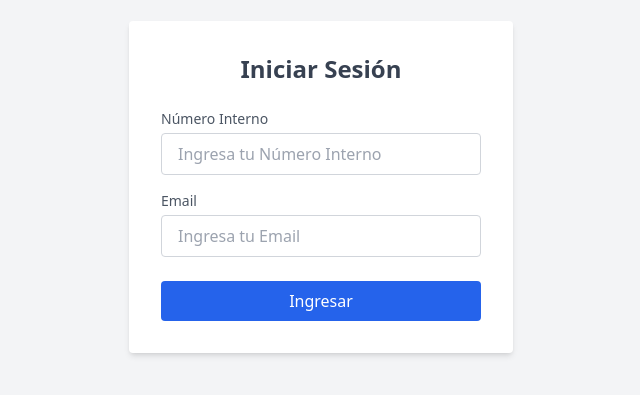
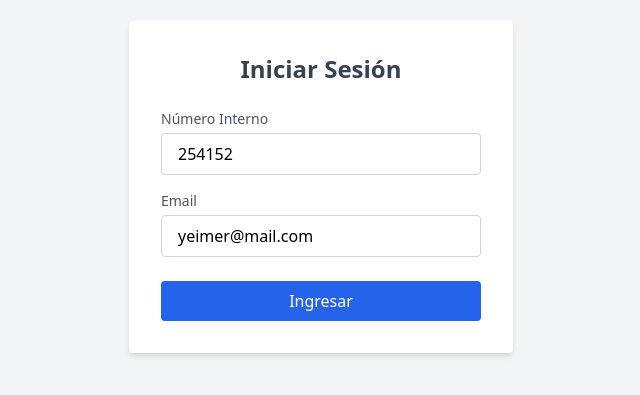
Before and after one commit to Jaferye97/PruebaTecnicaNebulae, a React (Create React App) app in the folder frontend/: page / in a window 1280 px wide. Shown: the part 213-608 px from the top of the page, without its empty margins (319-959 px from the left). Built offline with nearby package versions, Linux system fonts and the light colour scheme; no server answers.

Commit message:
Frontend: Se agrega la funcionalidad de la página de bienvenida (Login).

```diff
--- a/frontend/src/index.js
+++ b/frontend/src/index.js
@@ -3,11 +3,15 @@ import ReactDOM from 'react-dom/client';
 import App from './App';
 import reportWebVitals from './reportWebVitals';
 import './index.css';
+import { Provider } from 'react-redux';
+import { store } from './stores';
 
 const root = ReactDOM.createRoot(document.getElementById('root'));
 root.render(
   <React.StrictMode>
-    <App />
+    <Provider store={store}>
+      <App />
+    </Provider>
   </React.StrictMode>
 );
 
--- a/frontend/src/pages/welcome/usePaginaWelcome.js
+++ b/frontend/src/pages/welcome/usePaginaWelcome.js
@@ -2,16 +2,27 @@
 import { useState } from 'react';
 
 //External Components
+import { useNavigate } from 'react-router-dom';
 import { useFormik } from 'formik';
 import * as Yup from 'yup';
 
+//INTERNAL SERVICES
+import { requestData } from '../../services/apiService';
+
+//REDUX
+import { useDispatch } from 'react-redux';
+import { asignarUsuario } from '../../stores/usuarioSlice';
+
 export const usePaginaWelcome = () => {
+  const navigate = useNavigate();
+  const dispatch = useDispatch();
+
   const [loadingLogin, setLoadingLogin] = useState(false);
 
   const formik = useFormik({
     initialValues: {
-      numInterno: '',
-      email: '',
+      numInterno: '254152',
+      email: 'yeimer@mail.com',
     },
     validationSchema: Yup.object({
       numInterno: Yup.number()
@@ -20,16 +31,20 @@ export const usePaginaWelcome = () => {
       email: Yup.string().email('Correo inválido').required('Este campo es obligatorio'),
     }),
     onSubmit: (values) => {
-      console.log('Login con:', values);
-      handleSubmit();
+      handleSubmit(values);
     },
   });
 
-  const handleSubmit = () => {
+  const handleSubmit = async (values) => {
     setLoadingLogin(true);
-    setTimeout(() => {
-      setLoadingLogin(false);
-    }, 1500);
+    const response = await requestData('post', '/login', values);
+
+    if (response.ok) {
+      dispatch(asignarUsuario(response.datos));
+      navigate('/Producto');
+    }
+
+    setLoadingLogin(false);
   };
 
   const stateUpdaters = {};
--- /dev/null
+++ b/frontend/src/stores/index.js
@@ -0,0 +1,8 @@
+import { configureStore } from '@reduxjs/toolkit';
+import usuarioReducer from './usuarioSlice';
+
+export const store = configureStore({
+  reducer: {
+    user: usuarioReducer,
+  },
+});
--- /dev/null
+++ b/frontend/src/stores/usuarioSlice.js
@@ -0,0 +1,24 @@
+import { createSlice } from '@reduxjs/toolkit';
+
+const initialState = {
+  usuario: null,
+  autenticado: false,
+};
+
+const usuarioSlice = createSlice({
+  name: 'usuario',
+  initialState,
+  reducers: {
+    asignarUsuario(state, action) {
+      state.usuario = action.payload;
+      state.autenticado = true;
+    },
+    logout(state) {
+      state.usuario = null;
+      state.autenticado = false;
+    },
+  },
+});
+
+export const { asignarUsuario, logout } = usuarioSlice.actions;
+export default usuarioSlice.reducer;
```
